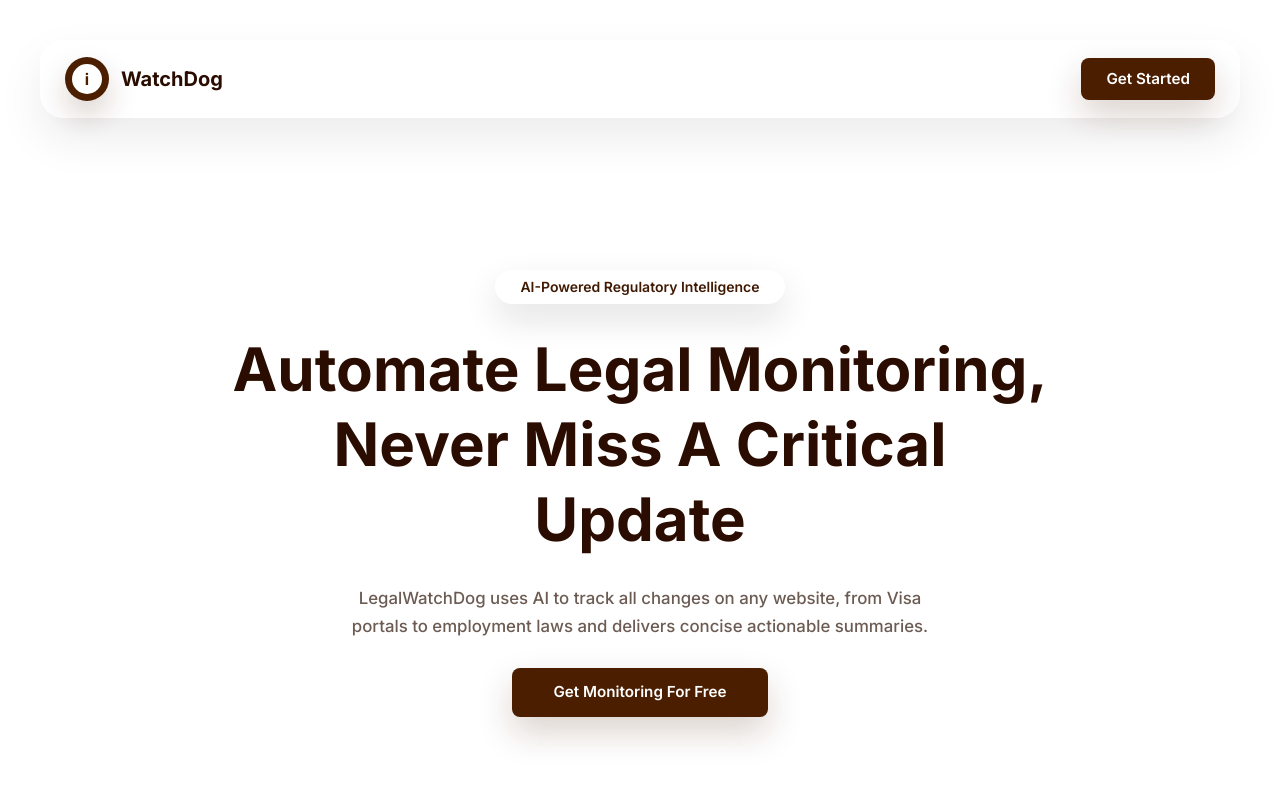
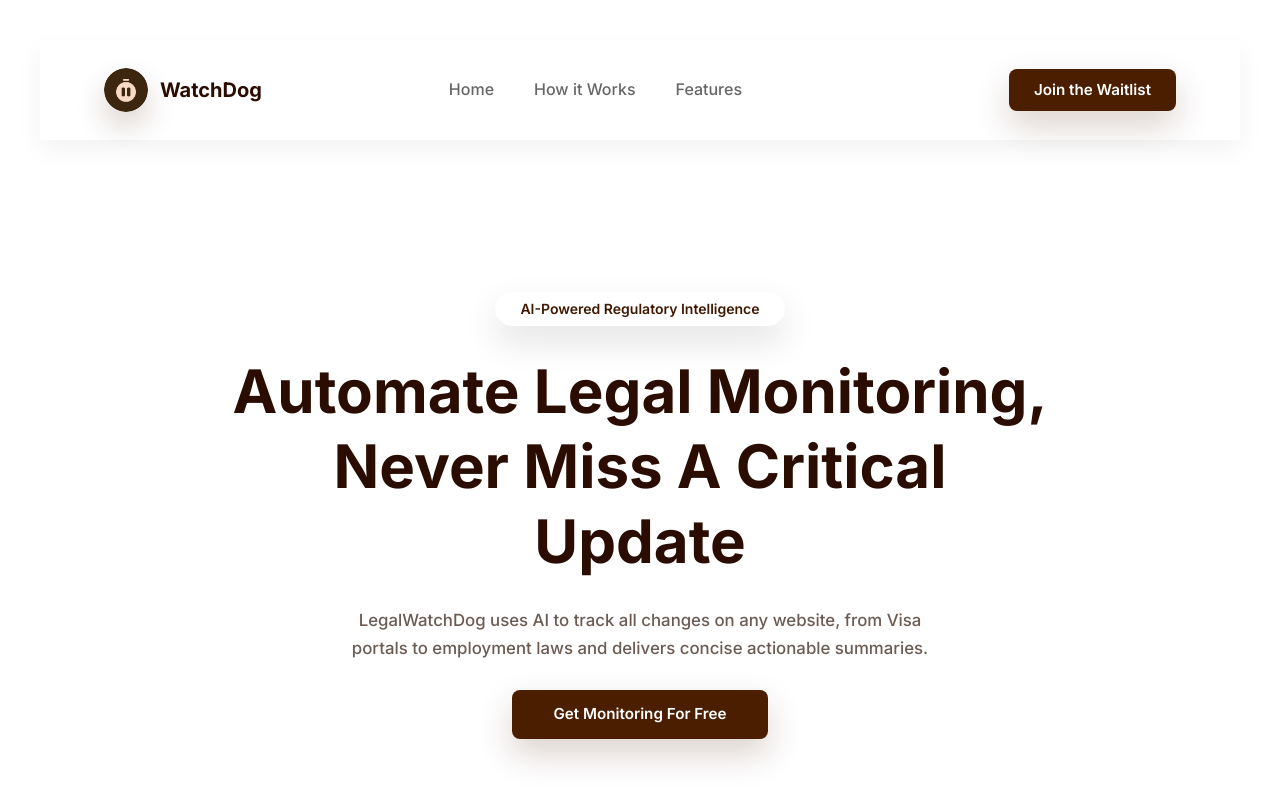
Before and after one commit to hngprojects/legal-watch-dog-FE, a Vue app: page / in a window 1280 px wide. Shown: the top 804 px of the page. Built offline with nearby package versions, Linux system fonts and the light colour scheme; the HTML template or start-up script is replaced by a standard one.

Commit message:
create navbar section

```diff
--- a/src/components/molecules/BrandLogo.vue
+++ b/src/components/molecules/BrandLogo.vue
@@ -1,5 +1,5 @@
 <script setup lang="ts">
-import LogoMark from '@/components/atoms/LogoMark.vue'
+import LogoImage from '@/assets/Images/logo.png'  // Import for optimization (Vite handles)
 
 withDefaults(
   defineProps<{
@@ -13,7 +13,11 @@ withDefaults(
 
 <template>
   <div class="flex items-center gap-3 text-[#2a0d00]">
-    <LogoMark />
+    <img
+      :src="LogoImage"
+      alt="Legal Watchdog Logo"
+      class="h-11 w-11 flex-shrink-0 rounded-full shadow-[0_15px_30px_rgba(75,30,0,0.2)]"
+    />
     <span class="text-xl font-bold leading-none">{{ label }}</span>
   </div>
 </template>
--- a/src/components/organisms/MainHeader.vue
+++ b/src/components/organisms/MainHeader.vue
@@ -1,13 +1,164 @@
 <script setup lang="ts">
+import { ref, onMounted, onUnmounted, watch } from 'vue'
+import { Transition } from 'vue'
 import BaseButton from '@/components/atoms/BaseButton.vue'
 import BrandLogo from '@/components/molecules/BrandLogo.vue'
+
+const isMenuOpen = ref(false)
+
+const navLinks = [
+  { name: 'Home', href: '#' },
+  { name: 'How it Works', href: '#' },
+  { name: 'Features', href: '#' },
+]
+
+// Handle body scroll lock for mobile menu
+let bodyOverflow: string | null = null
+const toggleBodyScroll = (lock: boolean) => {
+  if (typeof window !== 'undefined' && window.document) {
+    const body = document.body
+    if (lock) {
+      bodyOverflow = body.style.overflow
+      body.style.overflow = 'hidden'
+    } else {
+      body.style.overflow = bodyOverflow || ''
+      bodyOverflow = null
+    }
+  }
+}
+
+watch(isMenuOpen, (newVal) => {
+  toggleBodyScroll(newVal)
+})
+
+onMounted(() => {
+  // Initial setup if needed
+})
+
+onUnmounted(() => {
+  toggleBodyScroll(false) // Cleanup
+})
 </script>
 
 <template>
   <header
-    class="flex w-full flex-col gap-4 rounded-3xl border border-white/80 bg-white/80 px-6 py-4 text-text-main shadow-[0_20px_45px_rgba(14,13,11,0.08),inset_0_1px_0_rgba(255,255,255,0.6)] backdrop-blur-md sm:flex-row sm:items-center sm:justify-between sm:gap-0"
+    class="sticky top-0 z-[100] w-full font-sans text-text-main bg-white/80 backdrop-blur-md shadow-[0_10px_25px_rgba(14,13,11,0.05),inset_0_1px_0_rgba(255,255,255,0.6)] border border-white/80 rounded-3xl lg:rounded-none lg:border-none lg:shadow-[0_10px_25px_rgba(14,13,11,0.05)]"
   >
-    <BrandLogo />
-    <BaseButton variant="primary" size="md">Get Started</BaseButton>
+    <!-- Main nav container: full-width bg, centered content up to 1440px, counter body p-2 -->
+    <div class="mx-auto flex h-[72px] max-w-[1440px] items-center justify-between -mx-2 px-8 lg:h-[100px] lg:-mx-0 lg:px-8 xl:px-16">
+      <!-- Logo -->
+      <a href="#" aria-label="Homepage" class="flex-shrink-0">
+        <BrandLogo />
+      </a>
+      <!-- Desktop nav and CTA: hidden on mobile -->
+      <div class="hidden lg:flex items-center justify-center gap-10 flex-1">
+        <nav aria-label="Main navigation" class="flex-1">
+          <ul class="flex items-center justify-center gap-10">
+            <li v-for="link in navLinks" :key="link.name">
+              <a
+                :href="link.href"
+                class="text-base font-medium text-[#666666] transition-all duration-200 ease-out hover:text-brand-deep focus-visible:outline-none focus-visible:ring-2 focus-visible:ring-offset-2 focus-visible:ring-brand-brown"
+              >
+                {{ link.name }}
+              </a>
+            </li>
+          </ul>
+        </nav>
+        <!-- Desktop CTA -->
+        <BaseButton variant="primary" size="md" class="ml-10">
+          Join the Waitlist
+        </BaseButton>
+      </div>
+      <!-- Mobile hamburger button -->
+      <button
+        @click="isMenuOpen = !isMenuOpen"
+        class="lg:hidden ml-auto p-2 text-text-main transition-colors duration-200 ease-out hover:text-brand-deep focus-visible:outline-none focus-visible:ring-2 focus-visible:ring-offset-2 focus-visible:ring-brand-brown"
+        aria-label="Toggle menu"
+        :aria-expanded="isMenuOpen"
+        aria-controls="mobile-menu"
+      >
+        <span class="sr-only">Toggle main menu</span>
+        <!-- Open hamburger icon -->
+        <svg
+          v-if="!isMenuOpen"
+          class="h-6 w-6"
+          fill="none"
+          viewBox="0 0 24 24"
+          stroke="currentColor"
+          aria-hidden="true"
+        >
+          <path stroke-linecap="round" stroke-linejoin="round" stroke-width="2" d="M4 6h16M4 12h16M4 18h16" />
+        </svg>
+        <!-- Close X icon -->
+        <svg
+          v-else
+          class="h-6 w-6"
+          fill="none"
+          viewBox="0 0 24 24"
+          stroke="currentColor"
+          aria-hidden="true"
+        >
+          <path stroke-linecap="round" stroke-linejoin="round" stroke-width="2" d="M6 18L18 6M6 6l12 12" />
+        </svg>
+      </button>
+    </div>
+
+    <!-- Mobile menu sidebar (no backdrop for solid white appearance) -->
+    <Transition
+      enter-active-class="transition-transform ease-in-out duration-300"
+      enter-from-class="-translate-x-full"
+      enter-to-class="translate-x-0"
+      leave-active-class="transition-transform ease-in-out duration-300"
+      leave-from-class="translate-x-0"
+      leave-to-class="-translate-x-full"
+    >
+      <div
+        v-if="isMenuOpen"
+        id="mobile-menu"
+        class="fixed left-0 top-0 z-[100] h-full w-full max-w-sm bg-white lg:hidden shadow-2xl"
+        role="dialog"
+        aria-modal="true"
+        aria-labelledby="mobile-menu-title"
+      >
+        <!-- Mobile header with logo and close -->
+        <div class="flex items-center justify-between p-6 border-b border-gray-100">
+          <a href="#" aria-label="Homepage" class="flex-shrink-0">
+            <BrandLogo />
+          </a>
+          <button
+            @click="isMenuOpen = false"
+            class="p-2 text-text-main transition-colors duration-200 ease-out hover:text-brand-deep focus-visible:outline-none focus-visible:ring-2 focus-visible:ring-offset-2 focus-visible:ring-brand-brown"
+            aria-label="Close menu"
+          >
+            <svg class="h-6 w-6" fill="none" viewBox="0 0 24 24" stroke="currentColor" aria-hidden="true">
+              <path stroke-linecap="round" stroke-linejoin="round" stroke-width="2" d="M6 18L18 6M6 6l12 12" />
+            </svg>
+          </button>
+        </div>
+        <!-- Mobile nav links -->
+        <nav class="flex flex-col p-6 space-y-4" aria-label="Mobile navigation">
+          <a
+            v-for="link in navLinks"
+            :key="link.name"
+            :href="link.href"
+            @click="isMenuOpen = false"
+            class="block py-2 px-3 text-lg font-medium text-[#666666] rounded-md transition-all duration-200 ease-out hover:bg-surface-soft hover:text-brand-deep focus-visible:outline-none focus-visible:ring-2 focus-visible:ring-offset-2 focus-visible:ring-brand-brown"
+          >
+            {{ link.name }}
+          </a>
+        </nav>
+        <!-- Mobile CTA -->
+        <div class="p-6 border-t border-gray-100">
+          <BaseButton
+            variant="primary"
+            size="md"
+            class="w-full"
+            @click="isMenuOpen = false"
+          >
+            Join the Waitlist
+          </BaseButton>
+        </div>
+      </div>
+    </Transition>
   </header>
 </template>
```
Also changed, not shown: src/assets/Images/logo.png (added), 1 other file (tests, documents, lock files or other folders).
